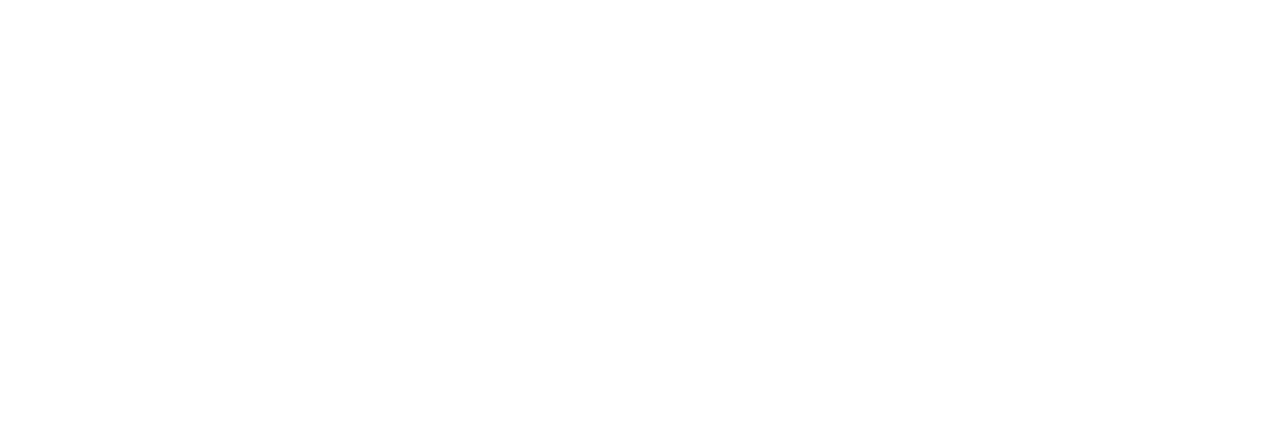
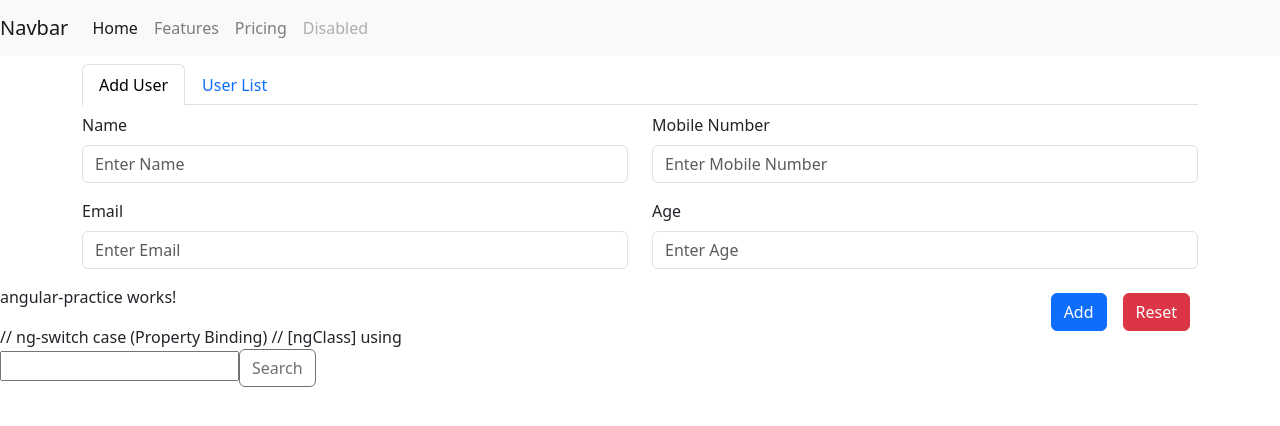
Before and after one commit to MdMuzaffar/CRUD_InAngular_Sep_12_2_2023, an Angular app in the folder crud/: page / in a window 1280 px wide. Shown: the top 426 px of the page. Built offline with nearby package versions, Linux system fonts and the light colour scheme; data requests are answered from the project's data file.

Commit message:
Angular Attribute directive parctice

```diff
--- a/crud/src/app/app.component.html
+++ b/crud/src/app/app.component.html
@@ -21,5 +21,4 @@
     </div>
 </nav>
 <app-user></app-user>
-
-<AngularPracticeComponent></AngularPracticeComponent>
+<app-angular-practice></app-angular-practice>
--- a/crud/src/app/user/AngularPractice/angular-practice/angular-practice.component.html
+++ b/crud/src/app/user/AngularPractice/angular-practice/angular-practice.component.html
@@ -1,5 +1,5 @@
 <p>angular-practice works!</p>
-
+<!--
 <div *ngIf="course.length > 0">
     <h3>Courses are left</h3>
 </div>
@@ -13,6 +13,19 @@
 </ng-template>
 <ng-template #noCourses>
     Courses are not available
-</ng-template>
+</ng-template> -->
 
 // ng-switch case (Property Binding)
+
+
+// [ngClass] using
+<div>
+    <input type="text" [(ngModel)]="searchText">
+    <button [ngClass]="{'btn': true, 'btn-search': searchText, 'btn-disable': !searchText}" [disabled]="!searchText">
+        Search
+    </button>
+</div>
+
+<div>
+    <p *ngIf="searchText !== ''"> <strong>Searching For:</strong> {{ searchText }}</p>
+</div>
--- a/crud/src/app/user/AngularPractice/angular-practice/angular-practice.component.ts
+++ b/crud/src/app/user/AngularPractice/angular-practice/angular-practice.component.ts
@@ -1,11 +1,14 @@
 import { Component, NO_ERRORS_SCHEMA } from '@angular/core';
+import { FormsModule } from '@angular/forms';
 
 @Component({
   selector: 'app-angular-practice',
   templateUrl: './angular-practice.component.html',
   styleUrls: ['./angular-practice.component.css'],
-  schemas: [NO_ERRORS_SCHEMA],
+  // schemas: [NO_ERRORS_SCHEMA],
 })
 export class AngularPracticeComponent {
   course = [1, 2];
+
+  searchText: string = '';
 }
```
Also changed, not shown: crud/src/app/app.module.ts (+6 -9 lines).
